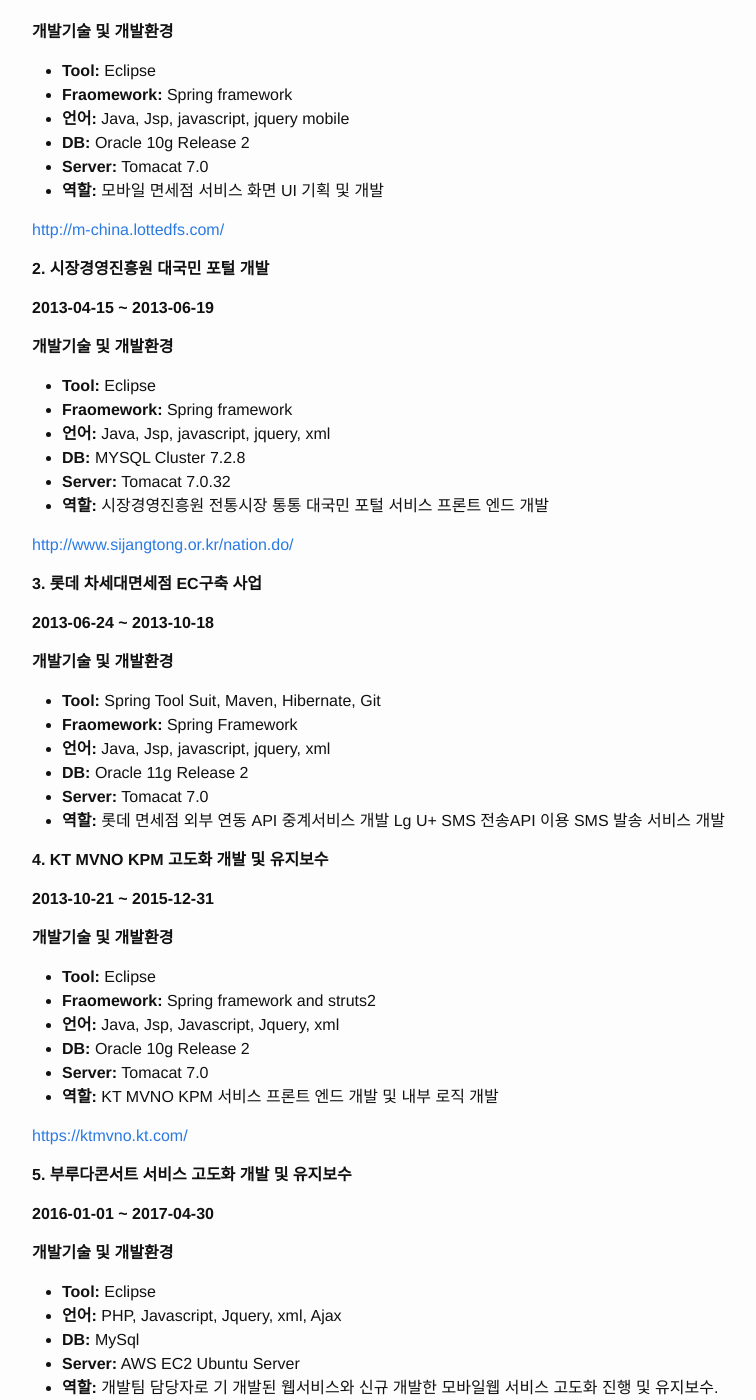
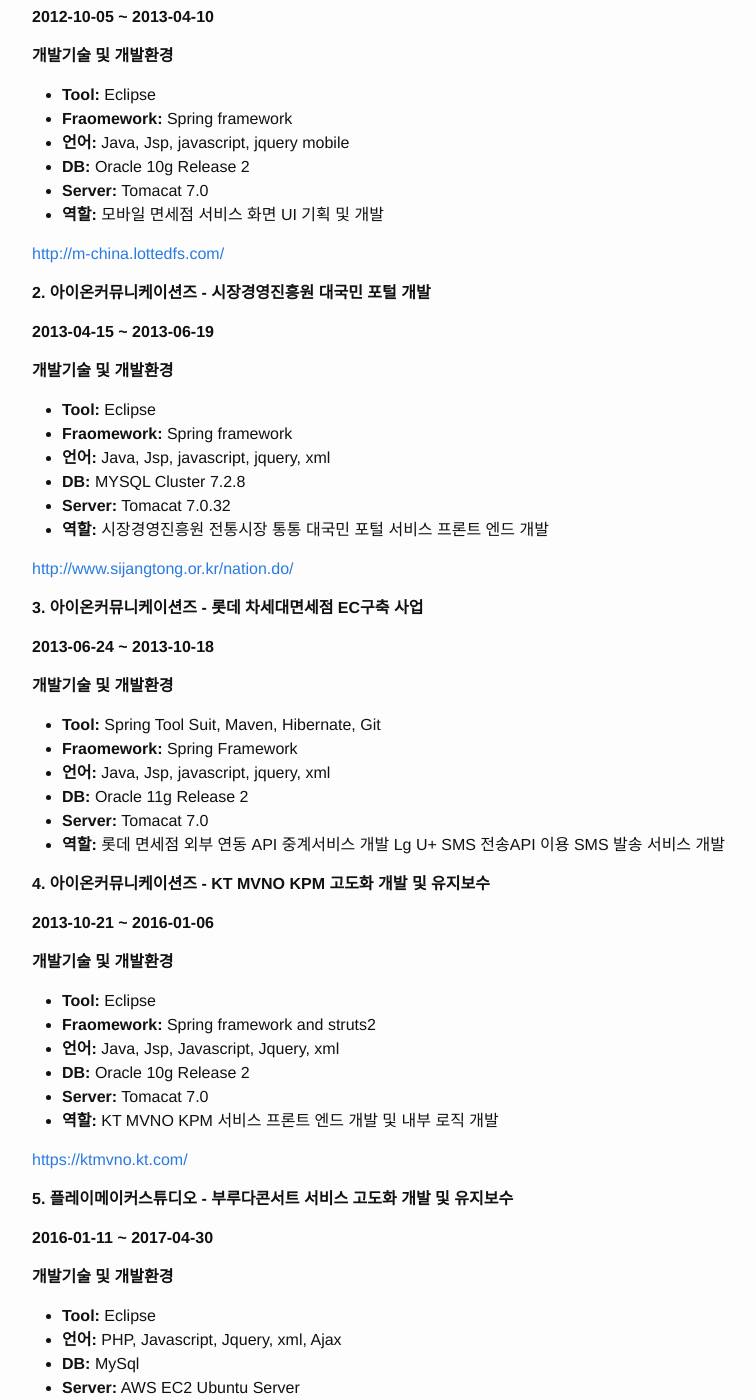
Before and after one commit to juddammu/juddammu.github.io, a Jekyll site: the page built from _posts/2017-05-16-portfolio.markdown, in a window 1280 px wide and 1400 px high, scrolled down 657 px. Shown: the whole window, without its empty margins (238-994 px from the left). Built offline with Jekyll 4.4.1, drawn with Linux system fonts in a browser that asks for light colours; our own code applies the rules of GitHub Pages for plain Markdown files; some of the changed text lies outside the part shown.

Commit message:
Update 2017-05-16-portfolio.markdown

```diff
--- a/_posts/2017-05-16-portfolio.markdown
+++ b/_posts/2017-05-16-portfolio.markdown
@@ -6,14 +6,15 @@
 - **2006 ~ 2013** : 공주대학교 천안캠퍼스 컴퓨터소프트웨어공학전공 4년제 졸업
 
 **경력**
-- **2012-10-15 ~ 현재** : (주)아이온커뮤니케이션즈 재직중
+- **2012-10-15 ~ 2016-01-06 : (주)아이온커뮤니케이션즈 근무
+- **2016-01-11 ~ 2017-04-30 : 플레이메이커스튜디오(주) 근무
 
 **교육이수**
 - **2012-09 ~ 2012-12** : KT 에코노베이션 안드로이드 APP개발 과정(광화문 KT 에코노베이션 센터)
 
 **<i class="icon-pencil"></i>경력 사항**
 ---
-**1. 롯데면세점 중문 모바일 서비스 개발**
+**1. 아이온커뮤니케이션즈 - 롯데면세점 중문 모바일 서비스 개발**
 
 **2012-10-05 ~ 2013-04-10**
 
@@ -29,7 +30,7 @@
 
 <http://m-china.lottedfs.com/>
 
-**2. 시장경영진흥원 대국민 포털 개발**
+**2. 아이온커뮤니케이션즈 - 시장경영진흥원 대국민 포털 개발**
 
 **2013-04-15 ~ 2013-06-19**
 
@@ -46,7 +47,7 @@
 
 <http://www.sijangtong.or.kr/nation.do/>
 
-**3. 롯데 차세대면세점 EC구축 사업**
+**3. 아이온커뮤니케이션즈 - 롯데 차세대면세점 EC구축 사업**
 
 **2013-06-24 ~ 2013-10-18**
 
@@ -60,9 +61,9 @@
 롯데 면세점 외부 연동 API 중계서비스 개발
 Lg U+ SMS 전송API 이용 SMS 발송 서비스 개발
 
-**4. KT MVNO KPM 고도화 개발 및 유지보수**
+**4. 아이온커뮤니케이션즈 - KT MVNO KPM 고도화 개발 및 유지보수**
 
-**2013-10-21 ~ 2015-12-31**
+**2013-10-21 ~ 2016-01-06**
 
 **<i class="icon-hdd"></i>개발기술 및 개발환경**
 - **Tool:** Eclipse
@@ -76,9 +77,9 @@
 <https://ktmvno.kt.com/>
 
 
-**5. 부루다콘서트 서비스 고도화 개발 및 유지보수**
+**5. 플레이메이커스튜디오 - 부루다콘서트 서비스 고도화 개발 및 유지보수**
 
-**2016-01-01 ~ 2017-04-30**
+**2016-01-11 ~ 2017-04-30**
 
 **<i class="icon-hdd"></i>개발기술 및 개발환경**
 - **Tool:** Eclipse
```
